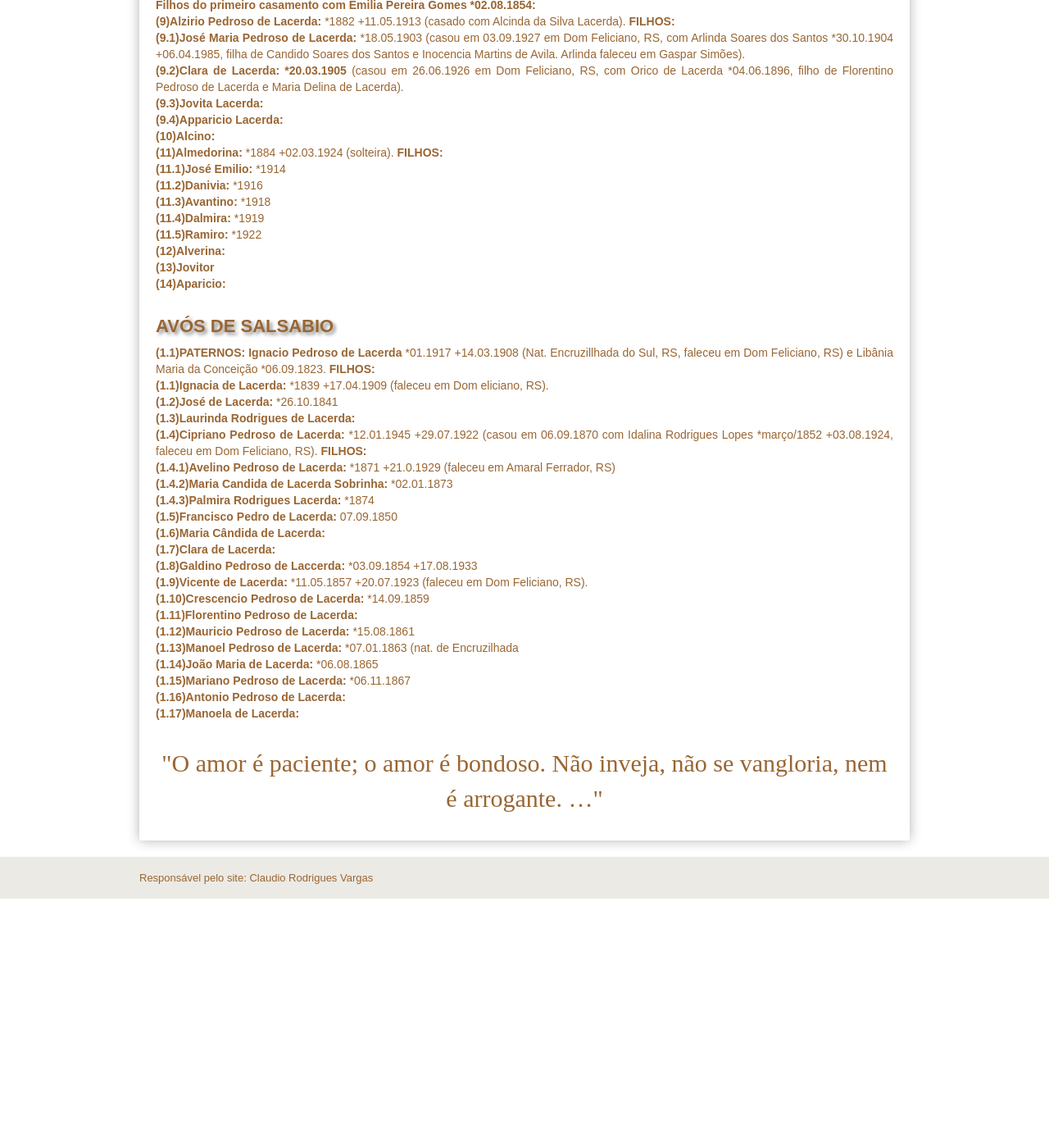
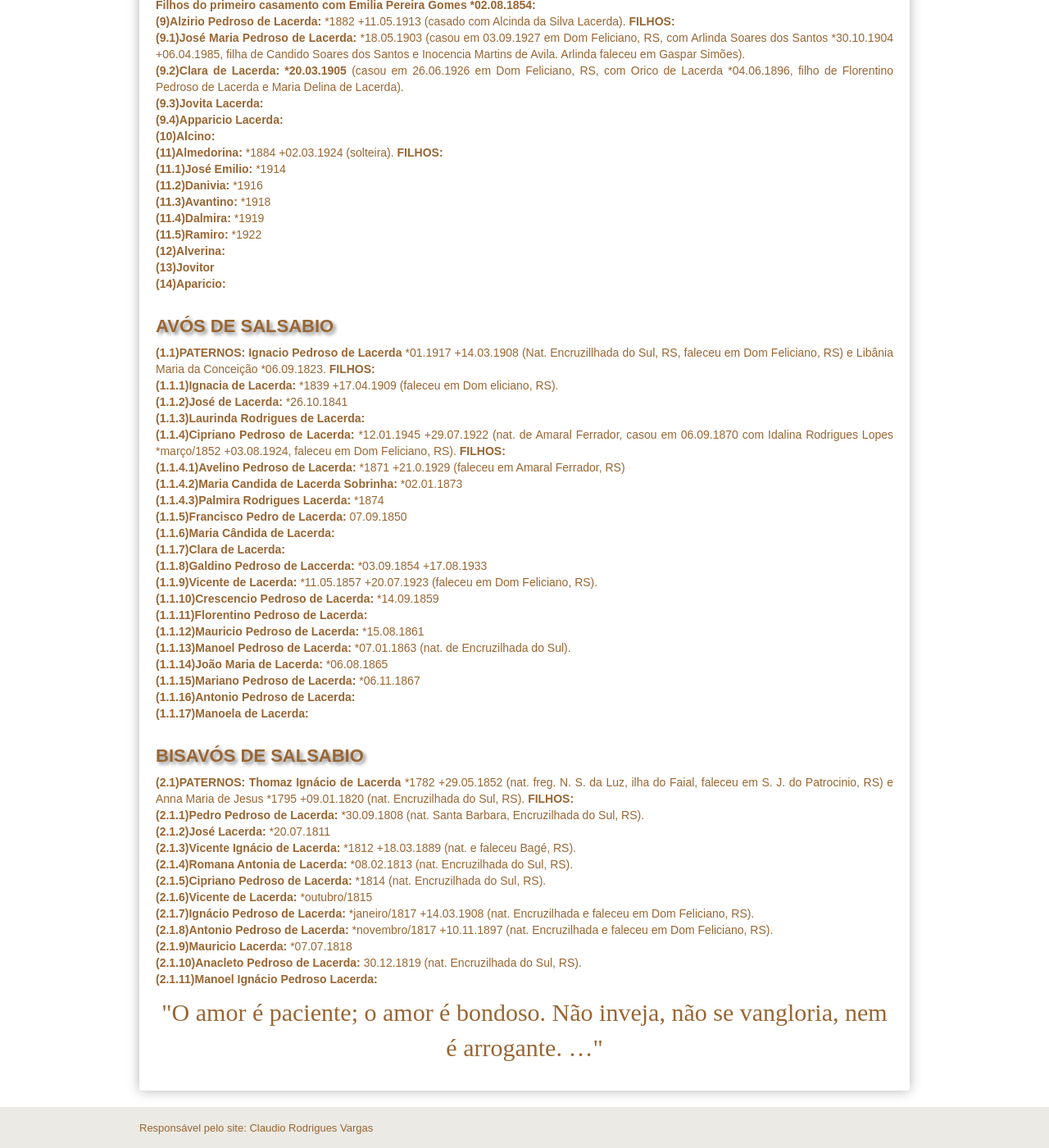
Before and after one commit to claudiovargas1955/claudiovargas1955.github.io, a Jekyll site: the page built from _pages/familia-lacerda-salsabio.html, in a window 1280 px wide and 1400 px high, scrolled down 1103 px. Shown: the whole window at 82% size. Built offline with Jekyll 4.4.1, drawn with Linux system fonts in a browser that asks for light colours; some web fonts are replaced; before the commit the page ends 2199 px from its top, so only the background shows below that.

Commit message:
Update familia-lacerda-salsabio.html

```diff
--- a/_pages/familia-lacerda-salsabio.html
+++ b/_pages/familia-lacerda-salsabio.html
@@ -149,36 +149,45 @@ dos Santos *21.07.1925, nat. de Cachoeira do Sul, RS, filho de Adão Josino dos
   <h4>AVÓS DE SALSABIO</h4>
 <p><b>(1.1)PATERNOS: Ignacio Pedroso de Lacerda </b>*01.1917 +14.03.1908 (Nat. Encruzillhada do Sul, RS, faleceu em Dom Feliciano, RS) e Libânia Maria da Conceição
 *06.09.1823. <b>FILHOS: </b><br>
-  <b>(1.1)Ignacia de Lacerda: </b>*1839 +17.04.1909 (faleceu em Dom eliciano, RS).<br>
-  <b>(1.2)José de Lacerda: </b>*26.10.1841<br>
-  <b>(1.3)Laurinda Rodrigues de Lacerda: </b><br>
-  <b>(1.4)Cipriano Pedroso de Lacerda: </b>*12.01.1945 +29.07.1922 (casou em 06.09.1870 com Idalina Rodrigues Lopes *março/1852 +03.08.1924, faleceu em Dom Feliciano,
-  RS). <b>FILHOS: </b><br>
-  <b>(1.4.1)Avelino Pedroso de Lacerda: </b>*1871 +21.0.1929 (faleceu em Amaral Ferrador, RS)<br>
-  <b>(1.4.2)Maria Candida de Lacerda Sobrinha: </b>*02.01.1873 <br>
-  <b>(1.4.3)Palmira Rodrigues Lacerda: </b>*1874 <br>
+  <b>(1.1.1)Ignacia de Lacerda: </b>*1839 +17.04.1909 (faleceu em Dom eliciano, RS).<br>
+  <b>(1.1.2)José de Lacerda: </b>*26.10.1841<br>
+  <b>(1.1.3)Laurinda Rodrigues de Lacerda: </b><br>
+  <b>(1.1.4)Cipriano Pedroso de Lacerda: </b>*12.01.1945 +29.07.1922 (nat. de Amaral Ferrador, casou em 06.09.1870 com Idalina Rodrigues Lopes *março/1852 +03.08.1924,
+  faleceu em Dom Feliciano, RS). <b>FILHOS: </b><br>
+  <b>(1.1.4.1)Avelino Pedroso de Lacerda: </b>*1871 +21.0.1929 (faleceu em Amaral Ferrador, RS)<br>
+  <b>(1.1.4.2)Maria Candida de Lacerda Sobrinha: </b>*02.01.1873 <br>
+  <b>(1.1.4.3)Palmira Rodrigues Lacerda: </b>*1874 <br>
 
 
-  <b>(1.5)Francisco Pedro de Lacerda: </b>07.09.1850<br>
-  <b>(1.6)Maria Cândida de Lacerda: </b><br>
-  <b>(1.7)Clara de Lacerda: </b><br>
-  <b>(1.8)Galdino Pedroso de Laccerda: </b>*03.09.1854 +17.08.1933<br>
-  <b>(1.9)Vicente de Lacerda: </b>*11.05.1857 +20.07.1923 (faleceu em Dom Feliciano, RS).<br>
-  <b>(1.10)Crescencio Pedroso de Lacerda: </b>*14.09.1859<br>
-  <b>(1.11)Florentino Pedroso de Lacerda: </b><br>
-  <b>(1.12)Mauricio Pedroso de Lacerda: </b>*15.08.1861<br>
-  <b>(1.13)Manoel Pedroso de Lacerda: </b>*07.01.1863 (nat. de Encruzilhada<br>
-  <b>(1.14)João Maria de Lacerda: </b>*06.08.1865<br>
-  <b>(1.15)Mariano Pedroso de Lacerda: </b>*06.11.1867<br>
-  <b>(1.16)Antonio Pedroso de Lacerda: </b><br>
-  <b>(1.17)Manoela de Lacerda: </b><br><br>
+  <b>(1.1.5)Francisco Pedro de Lacerda: </b>07.09.1850<br>
+  <b>(1.1.6)Maria Cândida de Lacerda: </b><br>
+  <b>(1.1.7)Clara de Lacerda: </b><br>
+  <b>(1.1.8)Galdino Pedroso de Laccerda: </b>*03.09.1854 +17.08.1933<br>
+  <b>(1.1.9)Vicente de Lacerda: </b>*11.05.1857 +20.07.1923 (faleceu em Dom Feliciano, RS).<br>
+  <b>(1.1.10)Crescencio Pedroso de Lacerda: </b>*14.09.1859<br>
+  <b>(1.1.11)Florentino Pedroso de Lacerda: </b><br>
+  <b>(1.1.12)Mauricio Pedroso de Lacerda: </b>*15.08.1861<br>
+  <b>(1.1.13)Manoel Pedroso de Lacerda: </b>*07.01.1863 (nat. de Encruzilhada do Sul).<br>
+  <b>(1.1.14)João Maria de Lacerda: </b>*06.08.1865<br>
+  <b>(1.1.15)Mariano Pedroso de Lacerda: </b>*06.11.1867<br>
+  <b>(1.1.16)Antonio Pedroso de Lacerda: </b><br>
+  <b>(1.1.17)Manoela de Lacerda: </b><br><br>
 
 
-
-
-
-
-
+<h4>BISAVÓS DE SALSABIO</h4>
+<p><b>(2.1)PATERNOS: Thomaz Ignácio de Lacerda </b>*1782 +29.05.1852 (nat. freg. N. S. da Luz, ilha do Faial, faleceu em S. J. do Patrocinio, RS) e Anna Maria de
+Jesus *1795 +09.01.1820 (nat. Encruzilhada do Sul, RS). <b>FILHOS: </b><br>
+  <b>(2.1.1)Pedro Pedroso de Lacerda: </b>*30.09.1808 (nat. Santa Barbara, Encruzilhada do Sul, RS).<br>
+  <b>(2.1.2)José Lacerda: </b>*20.07.1811 <br>
+  <b>(2.1.3)Vicente Ignácio de Lacerda: </b>*1812 +18.03.1889 (nat. e faleceu Bagé, RS). <br>
+  <b>(2.1.4)Romana Antonia de Lacerda: </b>*08.02.1813 (nat. Encruzilhada do Sul, RS).<br>
+  <b>(2.1.5)Cipriano Pedroso de Lacerda: </b>*1814 (nat. Encruzilhada do Sul, RS).<br>
+  <b>(2.1.6)Vicente de Lacerda: </b>*outubro/1815 <br>
+  <b>(2.1.7)Ignácio Pedroso de Lacerda: </b>*janeiro/1817 +14.03.1908 (nat. Encruzilhada e faleceu em Dom Feliciano, RS).<br>
+  <b>(2.1.8)Antonio Pedroso de Lacerda: </b>*novembro/1817 +10.11.1897 (nat. Encruzilhada e faleceu em Dom Feliciano, RS).<br>
+  <b>(2.1.9)Mauricio Lacerda: </b>*07.07.1818<br>
+  <b>(2.1.10)Anacleto Pedroso de Lacerda: </b>30.12.1819 (nat. Encruzilhada do Sul, RS).<br>
+  <b>(2.1.11)Manoel Ignácio Pedroso Lacerda: </b><br>
 
 <p style="text-align:center; color:#996633; font-size:30px; font-family: 'Rancho', cursive ">"O amor é paciente; o amor é bondoso. Não inveja, não se vangloria,
 nem é arrogante. …"</p>
```
